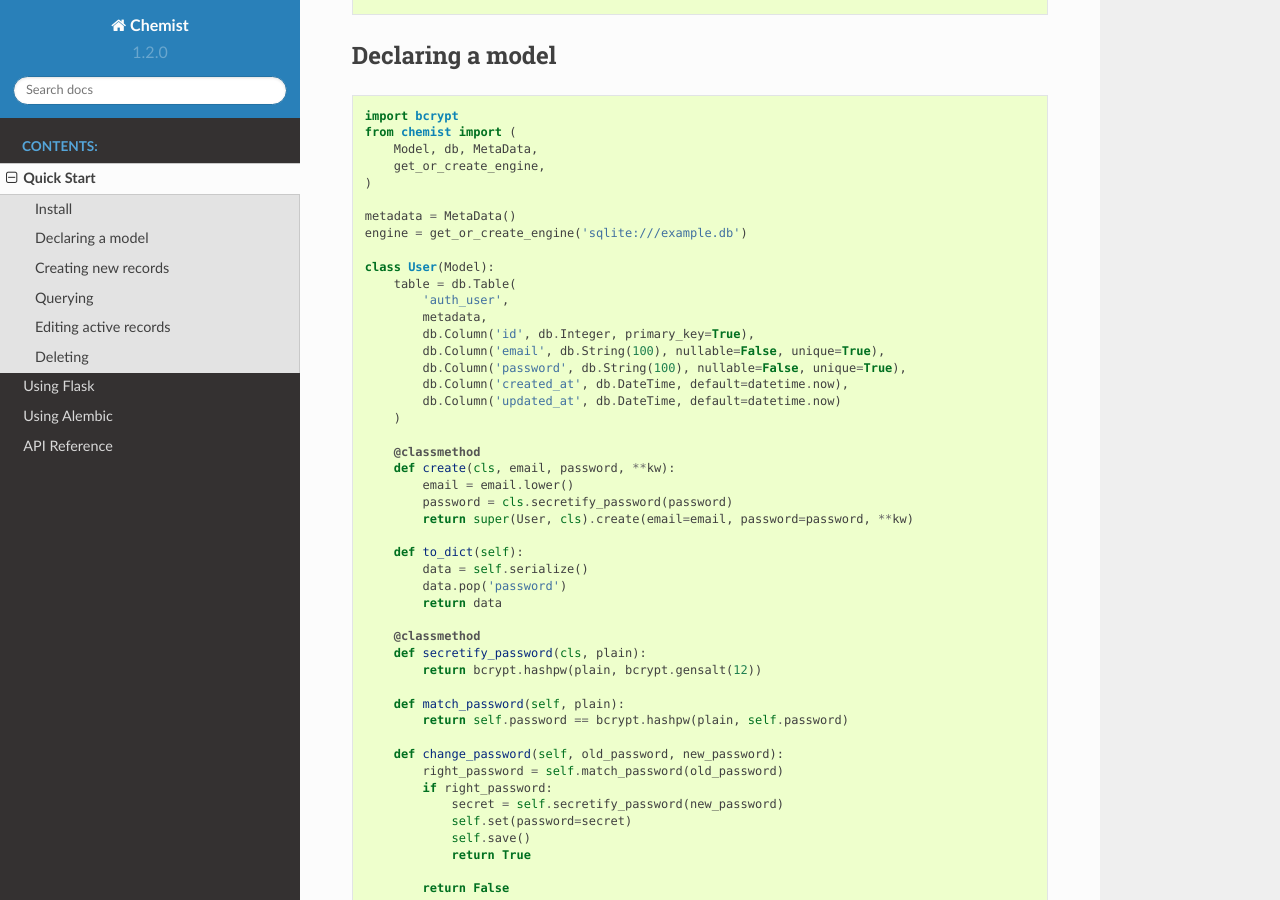
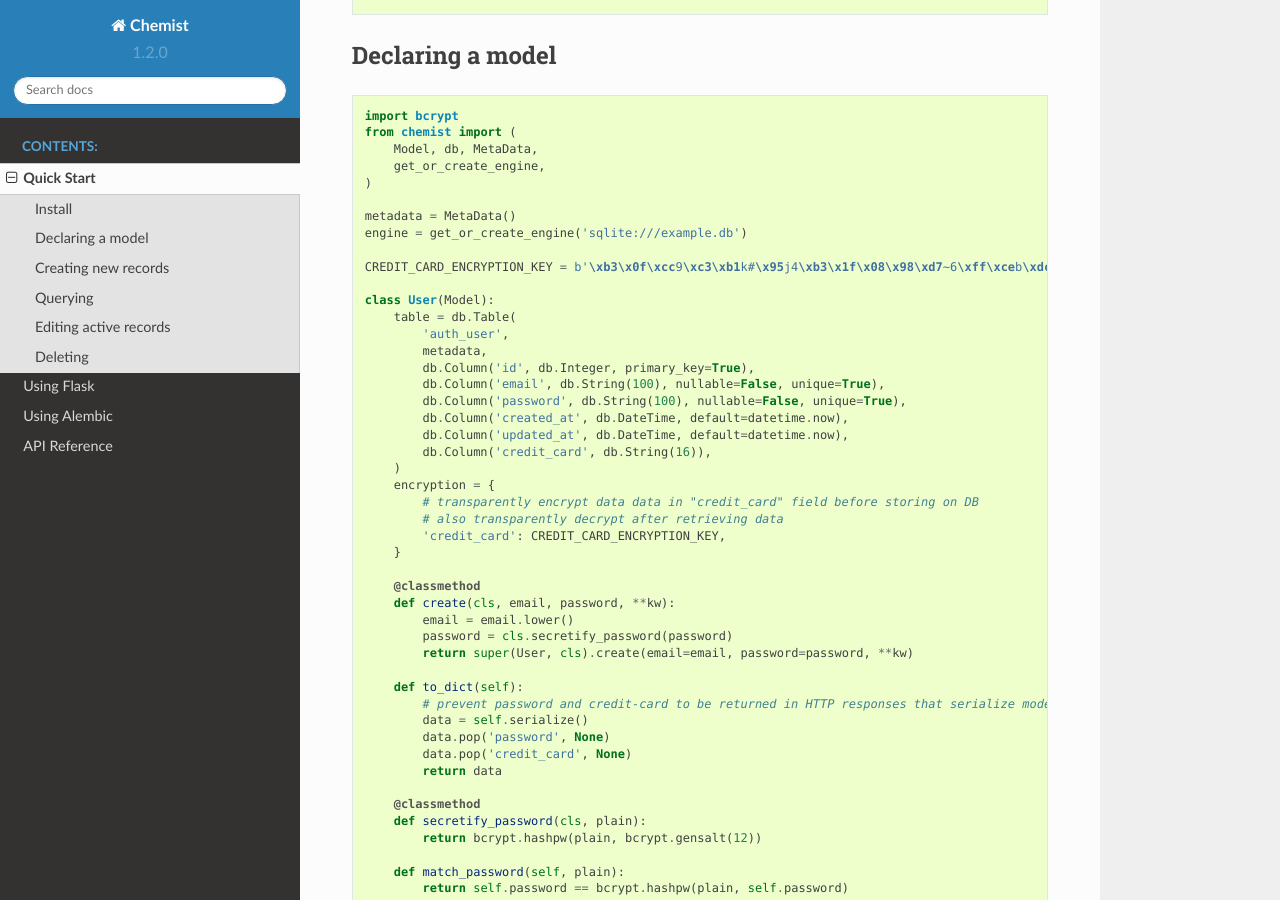
Before and after one commit to gabrielfalcao/chemist, a Sphinx documentation site: the page built from docs/source/tutorial.rst, in a window 1280 px wide and 900 px high, scrolled down 244 px. Built offline with Sphinx 7.4.7 and the Read the Docs theme 2.0.0, drawn with Linux system fonts in a browser that asks for light colours.

```diff
--- a/docs/source/conf.py
+++ b/docs/source/conf.py
@@ -169,9 +169,9 @@ epub_exclude_files = ['search.html']
 intersphinx_mapping = {
     'click': ('http://click.pocoo.org/latest/', None),
     'flask': ('http://flask.pocoo.org/docs/latest/', None),
-    'flask_restplus': ('https://flask-restplus.readthedocs.io/en/stable/', None),
+    'dateutil': ('https://dateutil.readthedocs.io/en/stable/', None),
     'python': ('https://docs.python.org/3', None),
-    'requests': ('http://docs.python-requests.org/en/master/', None),
     'sqlalchemy': ('http://docs.sqlalchemy.org/en/latest/', None),
     'yaml': ('https://yaml.readthedocs.io/en/latest/', None),
+    'nacl': ('https://pynacl.readthedocs.io/en/stable/', None),
 }
--- a/docs/source/index.rst
+++ b/docs/source/index.rst
@@ -8,6 +8,7 @@ Chemist
 
 A simple, flexible and testable active-record powered by SQLAlchemy.
 
+Supports application-level encryption powered by :py:class:`nacl.utils.SecretBox`
 
 .. toctree::
    :maxdepth: 2
--- a/docs/source/tutorial.rst
+++ b/docs/source/tutorial.rst
@@ -27,6 +27,8 @@ Declaring a model
     metadata = MetaData()
     engine = get_or_create_engine('sqlite:///example.db')
 
+    CREDIT_CARD_ENCRYPTION_KEY = b'\xb3\x0f\xcc9\xc3\xb1k#\x95j4\xb3\x1f\x08\x98\xd7~6\xff\xceb\xdc\x17vW\xd7\x90\xcf\x82\x9d\xb7j'
+
     class User(Model):
         table = db.Table(
             'auth_user',
@@ -35,8 +37,14 @@ Declaring a model
             db.Column('email', db.String(100), nullable=False, unique=True),
             db.Column('password', db.String(100), nullable=False, unique=True),
             db.Column('created_at', db.DateTime, default=datetime.now),
-            db.Column('updated_at', db.DateTime, default=datetime.now)
+            db.Column('updated_at', db.DateTime, default=datetime.now),
+            db.Column('credit_card', db.String(16)),
         )
+        encryption = {
+            # transparently encrypt data data in "credit_card" field before storing on DB
+            # also transparently decrypt after retrieving data
+            'credit_card': CREDIT_CARD_ENCRYPTION_KEY,
+        }
 
         @classmethod
         def create(cls, email, password, **kw):
@@ -45,8 +53,10 @@ Declaring a model
             return super(User, cls).create(email=email, password=password, **kw)
 
         def to_dict(self):
+            # prevent password and credit-card to be returned in HTTP responses that serialize model data
             data = self.serialize()
-            data.pop('password')
+            data.pop('password', None)
+            data.pop('credit_card', None)
             return data
 
         @classmethod
```
Also changed, not shown: development.txt (+1 -16 lines), requirements.txt (+5 -4 lines), 3 other files.
